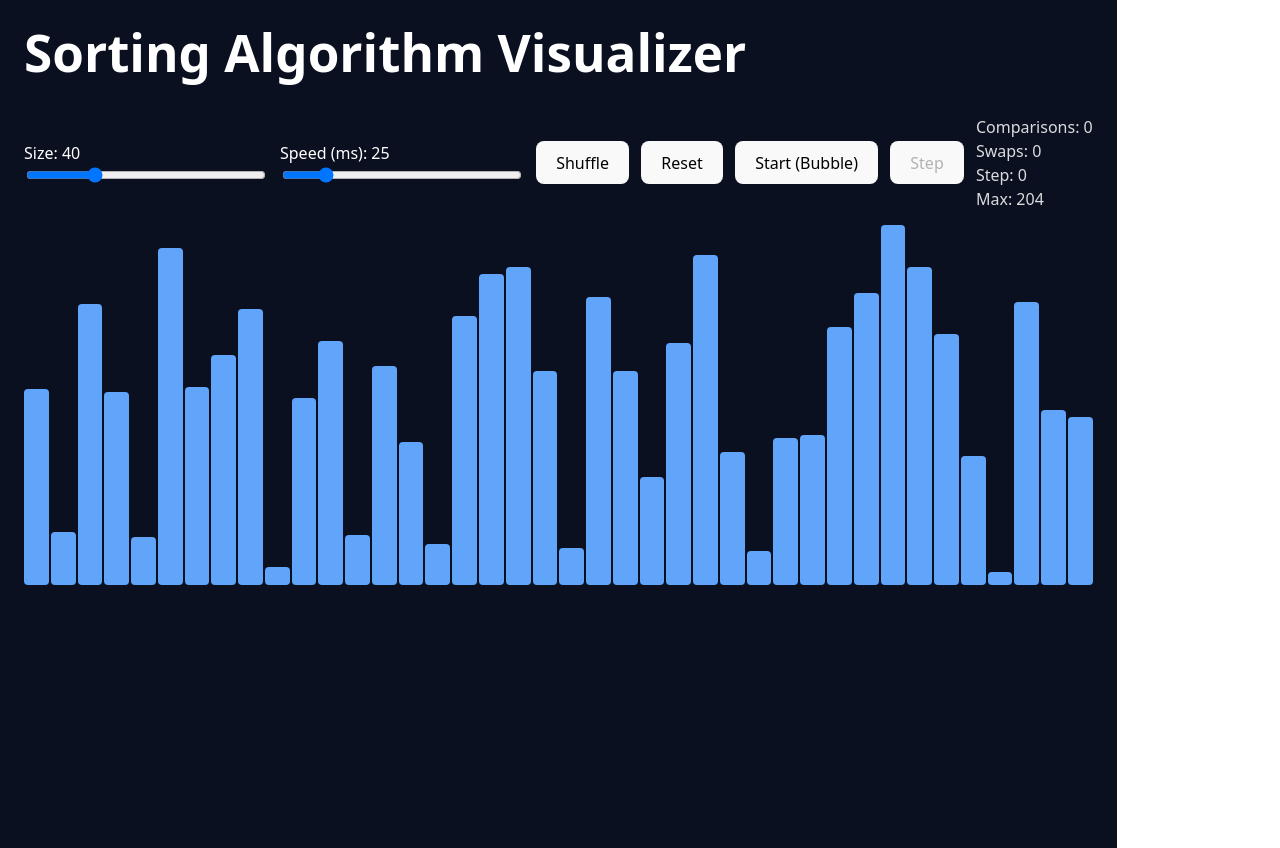
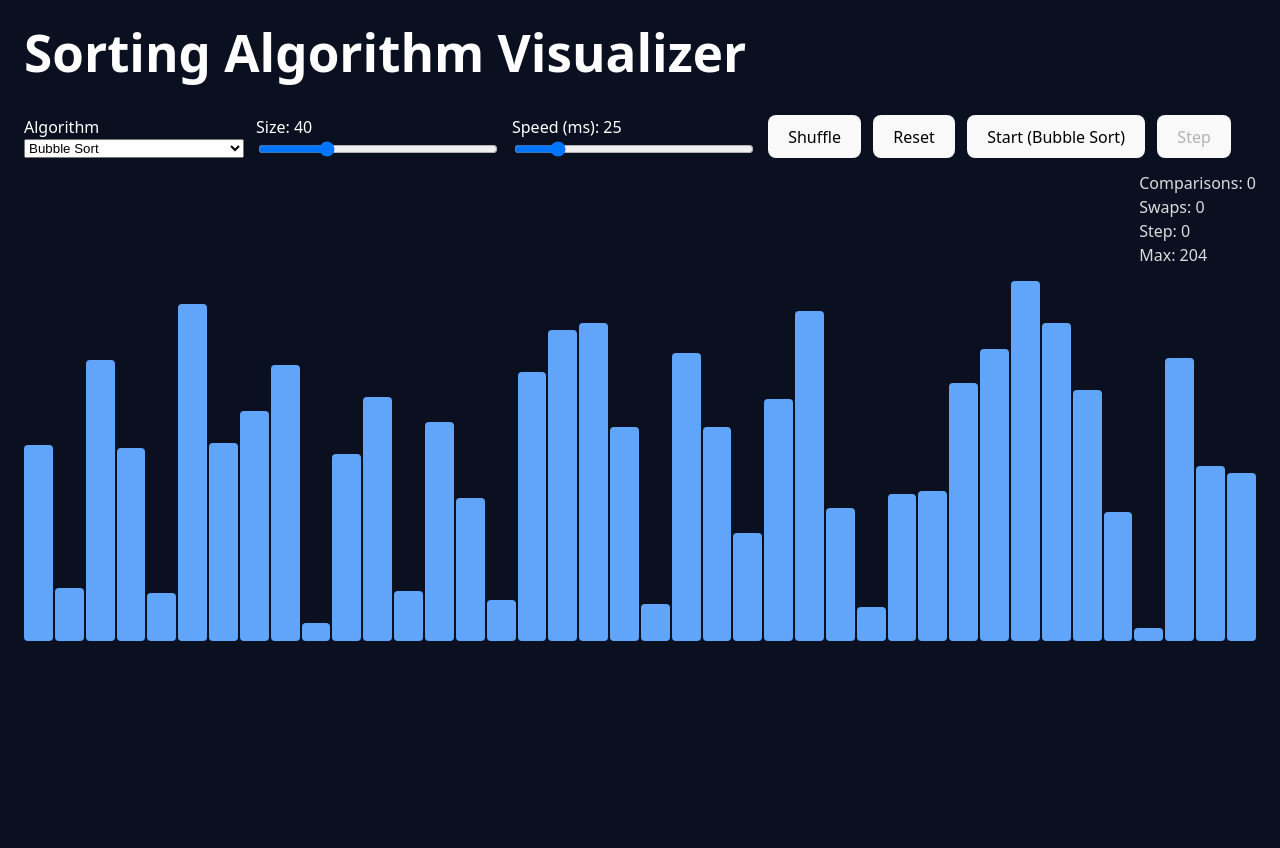
Before and after one commit to Thomas04N/SortingVisualiser, a React (Vite) app in the folder sorting-visualizer/: page / in a window 1280 px wide. Built offline with nearby package versions, Linux system fonts and the light colour scheme.

Commit message:
Add insertion and merge sort actions with overwrite support

```diff
--- a/sorting-visualizer/src/App.tsx
+++ b/sorting-visualizer/src/App.tsx
@@ -1,11 +1,19 @@
 import { useEffect, useMemo, useRef, useState } from 'react';
 import { Bars } from './components/Bars';
 import { randomArray } from './utils/randomArray';
+
+import type { SortAction } from './algorithms/types';
 import { bubbleSortActions } from './algorithms/sorting/bubble';
+import { insertionSortActions } from './algorithms/sorting/insertion';
+import { mergeSortActions } from './algorithms/sorting/merge';
+
 import { applyAction, initialPlayerState, type PlayerState } from './engine/sortPlayer';
-import type { SortAction } from './algorithms/types';
+
+type Algorithm = 'bubble' | 'insertion' | 'merge';
 
 export default function App() {
+  const [algo, setAlgo] = useState<Algorithm>('bubble');
+
   const [size, setSize] = useState(40);
   const [baseValues, setBaseValues] = useState<number[]>(() => randomArray(40, 200));
 
@@ -18,7 +26,7 @@ export default function App() {
 
   const timerRef = useRef<number | null>(null);
 
-  // Keep player in sync when baseValues changes (shuffle/size)
+  // Reset playback state when the base array changes
   useEffect(() => {
     setPlayer(initialPlayerState(baseValues));
     setActions([]);
@@ -26,10 +34,31 @@ export default function App() {
     setIsPlaying(false);
   }, [baseValues]);
 
+  // Also reset when algorithm changes (keeps UX predictable)
+  useEffect(() => {
+    setPlayer(initialPlayerState(baseValues));
+    setActions([]);
+    setActionIndex(0);
+    setIsPlaying(false);
+  }, [algo, baseValues]);
+
   const canStep = actionIndex < actions.length;
 
+  function generateActions(values: number[], algorithm: Algorithm): SortAction[] {
+    switch (algorithm) {
+      case 'bubble':
+        return bubbleSortActions(values);
+      case 'insertion':
+        return insertionSortActions(values);
+      case 'merge':
+        return mergeSortActions(values);
+      default:
+        return bubbleSortActions(values);
+    }
+  }
+
   function buildActions() {
-    const a = bubbleSortActions(baseValues);
+    const a = generateActions(baseValues, algo);
     setActions(a);
     setActionIndex(0);
     setPlayer(initialPlayerState(baseValues));
@@ -54,8 +83,8 @@ export default function App() {
   // Playback loop
   useEffect(() => {
     if (!isPlaying) return;
+    if (!actions.length) return;
 
-    if (!actions.length) return;
     if (!canStep) {
       setIsPlaying(false);
       return;
@@ -74,11 +103,28 @@ export default function App() {
 
   const max = useMemo(() => Math.max(...player.values, 1), [player.values]);
 
+  const algoLabel =
+    algo === 'bubble' ? 'Bubble Sort' : algo === 'insertion' ? 'Insertion Sort' : 'Merge Sort';
+
   return (
     <div style={{ minHeight: '100vh', padding: 24, background: '#0b1020', color: 'white' }}>
       <h1 style={{ marginTop: 0 }}>Sorting Algorithm Visualizer</h1>
 
       <div style={{ display: 'flex', gap: 12, flexWrap: 'wrap', alignItems: 'center', marginBottom: 14 }}>
+        <label>
+          Algorithm
+          <select
+            style={{ display: 'block', width: 220 }}
+            value={algo}
+            onChange={(e) => setAlgo(e.target.value as Algorithm)}
+            disabled={isPlaying}
+          >
+            <option value="bubble">Bubble Sort</option>
+            <option value="insertion">Insertion Sort</option>
+            <option value="merge">Merge Sort</option>
+          </select>
+        </label>
+
         <label>
           Size: {size}
           <input
@@ -118,7 +164,7 @@ export default function App() {
 
         {!isPlaying ? (
           <button onClick={start} disabled={actions.length > 0 && !canStep}>
-            Start (Bubble)
+            Start ({algoLabel})
           </button>
         ) : (
           <button onClick={pause}>Pause</button>
--- /dev/null
+++ b/sorting-visualizer/src/algorithms/sorting/insertion.ts
@@ -0,0 +1,29 @@
+import type { SortAction } from '../types';
+
+export function insertionSortActions(values: number[]): SortAction[] {
+  const a = [...values];
+  const actions: SortAction[] = [];
+
+  // Standard insertion sort using adjacent swaps (easy to visualise)
+  for (let i = 1; i < a.length; i++) {
+    let j = i;
+
+    while (j > 0) {
+      actions.push({ type: 'compare', i: j - 1, j });
+
+      if (a[j - 1] <= a[j]) break;
+
+      actions.push({ type: 'swap', i: j - 1, j });
+      [a[j - 1], a[j]] = [a[j], a[j - 1]];
+      j--;
+    }
+
+    // Everything up to i is sorted at this point (in insertion sort)
+    actions.push({ type: 'markSorted', i });
+  }
+
+  if (a.length > 0) actions.push({ type: 'markSorted', i: 0 });
+  actions.push({ type: 'done' });
+
+  return actions;
+}
--- /dev/null
+++ b/sorting-visualizer/src/algorithms/sorting/merge.ts
@@ -0,0 +1,58 @@
+import type { SortAction } from '../types';
+
+export function mergeSortActions(values: number[]): SortAction[] {
+  const a = [...values];
+  const aux = new Array<number>(a.length);
+  const actions: SortAction[] = [];
+
+  function merge(lo: number, mid: number, hi: number) {
+    // Copy into aux
+    for (let k = lo; k <= hi; k++) aux[k] = a[k];
+
+    let i = lo;
+    let j = mid + 1;
+
+    for (let k = lo; k <= hi; k++) {
+      if (i > mid) {
+        // Take from right
+        actions.push({ type: 'overwrite', i: k, value: aux[j] });
+        a[k] = aux[j];
+        j++;
+      } else if (j > hi) {
+        // Take from left
+        actions.push({ type: 'overwrite', i: k, value: aux[i] });
+        a[k] = aux[i];
+        i++;
+      } else {
+        // Compare current candidates
+        actions.push({ type: 'compare', i, j });
+
+        if (aux[i] <= aux[j]) {
+          actions.push({ type: 'overwrite', i: k, value: aux[i] });
+          a[k] = aux[i];
+          i++;
+        } else {
+          actions.push({ type: 'overwrite', i: k, value: aux[j] });
+          a[k] = aux[j];
+          j++;
+        }
+      }
+    }
+
+    // Mark this segment as sorted (visually nice)
+    for (let k = lo; k <= hi; k++) actions.push({ type: 'markSorted', i: k });
+  }
+
+  function sort(lo: number, hi: number) {
+    if (lo >= hi) return;
+    const mid = Math.floor((lo + hi) / 2);
+    sort(lo, mid);
+    sort(mid + 1, hi);
+    merge(lo, mid, hi);
+  }
+
+  if (a.length > 0) sort(0, a.length - 1);
+  actions.push({ type: 'done' });
+
+  return actions;
+}
--- a/sorting-visualizer/src/algorithms/types.ts
+++ b/sorting-visualizer/src/algorithms/types.ts
@@ -1,5 +1,6 @@
 export type SortAction =
   | { type: 'compare'; i: number; j: number }
   | { type: 'swap'; i: number; j: number }
+  | { type: 'overwrite'; i: number; value: number }
   | { type: 'markSorted'; i: number }
   | { type: 'done' };
--- a/sorting-visualizer/src/engine/sortPlayer.ts
+++ b/sorting-visualizer/src/engine/sortPlayer.ts
@@ -47,6 +47,11 @@ export function applyAction(state: PlayerState, action: SortAction): PlayerState
       next.sorted.add(action.i);
       return next;
     }
+    case 'overwrite': {
+      next.active = [action.i];
+      next.values[action.i] = action.value;
+      return next;
+    }
     case 'done': {
       next.active = [];
       // mark all sorted as a nice finish
```
